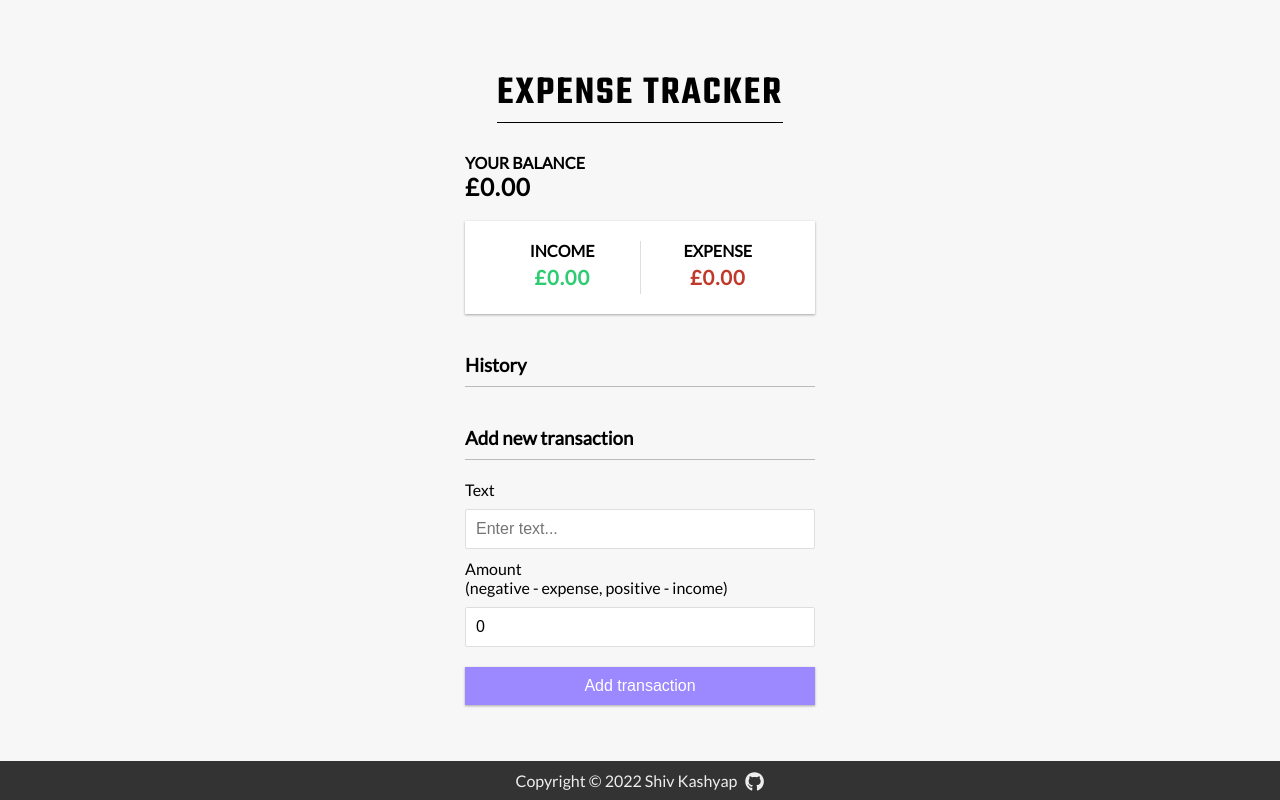
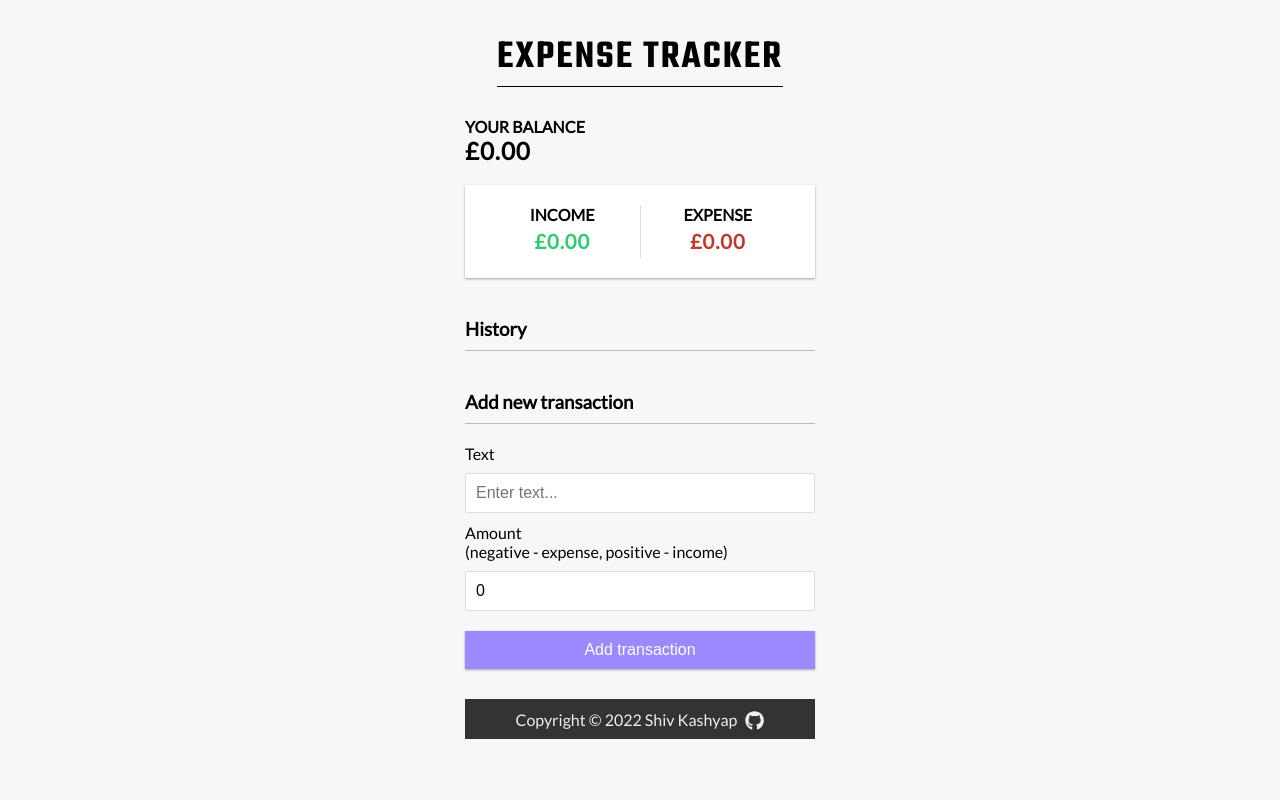
Before and after one commit to shivsgkashyap/expense-tracker, a React (Vite) app: page / in a window 1280 px wide. Built offline with nearby package versions, Linux system fonts and the light colour scheme.

Commit message:
Changed footer styling

```diff
--- a/src/App.css
+++ b/src/App.css
@@ -165,9 +165,6 @@ input[type="number"] {
 }
 
 footer {
-  position: absolute;
-  bottom: 0;
-  left: 0;
   display: flex;
   align-items: center;
   justify-content: center;
@@ -175,6 +172,7 @@ footer {
   padding: 0.5rem;
   background-color: #333;
   color: #eee;
+  margin-bottom: 2rem;
 }
 
 .footer-tag {
```
